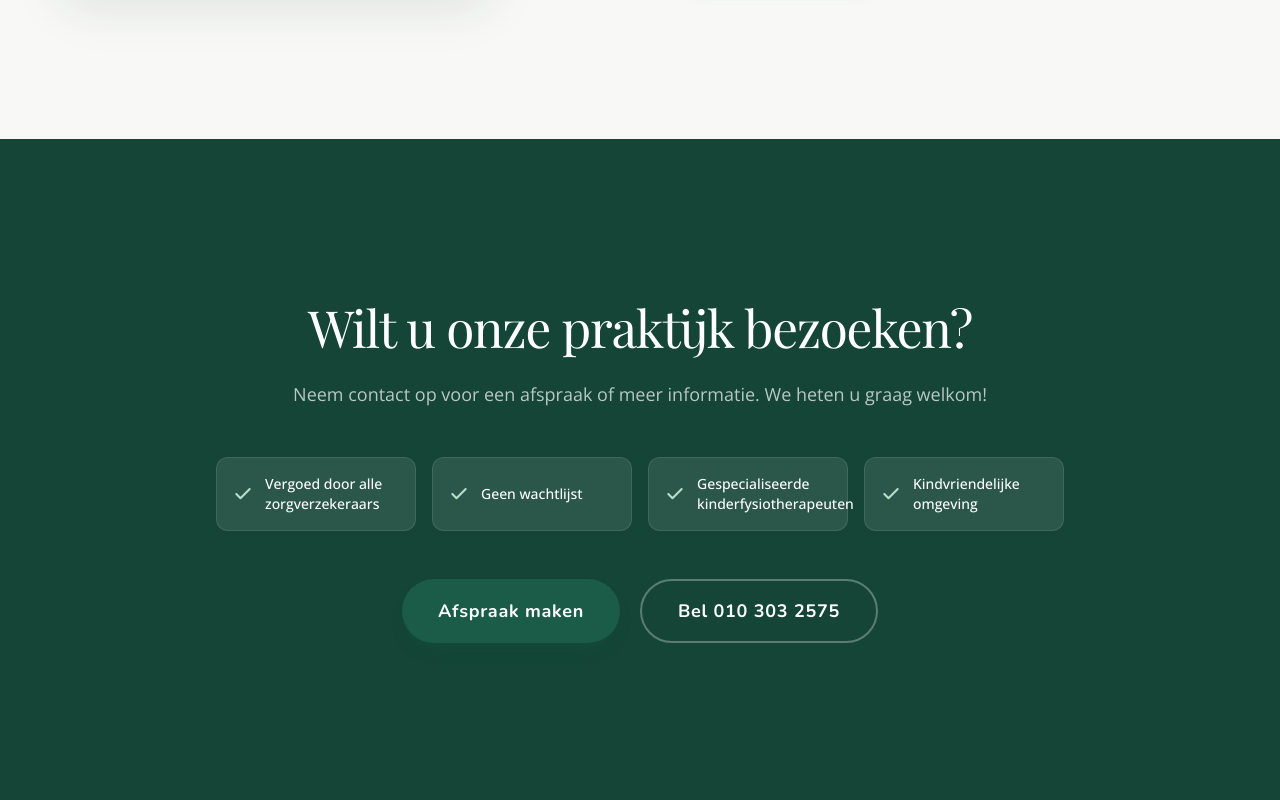
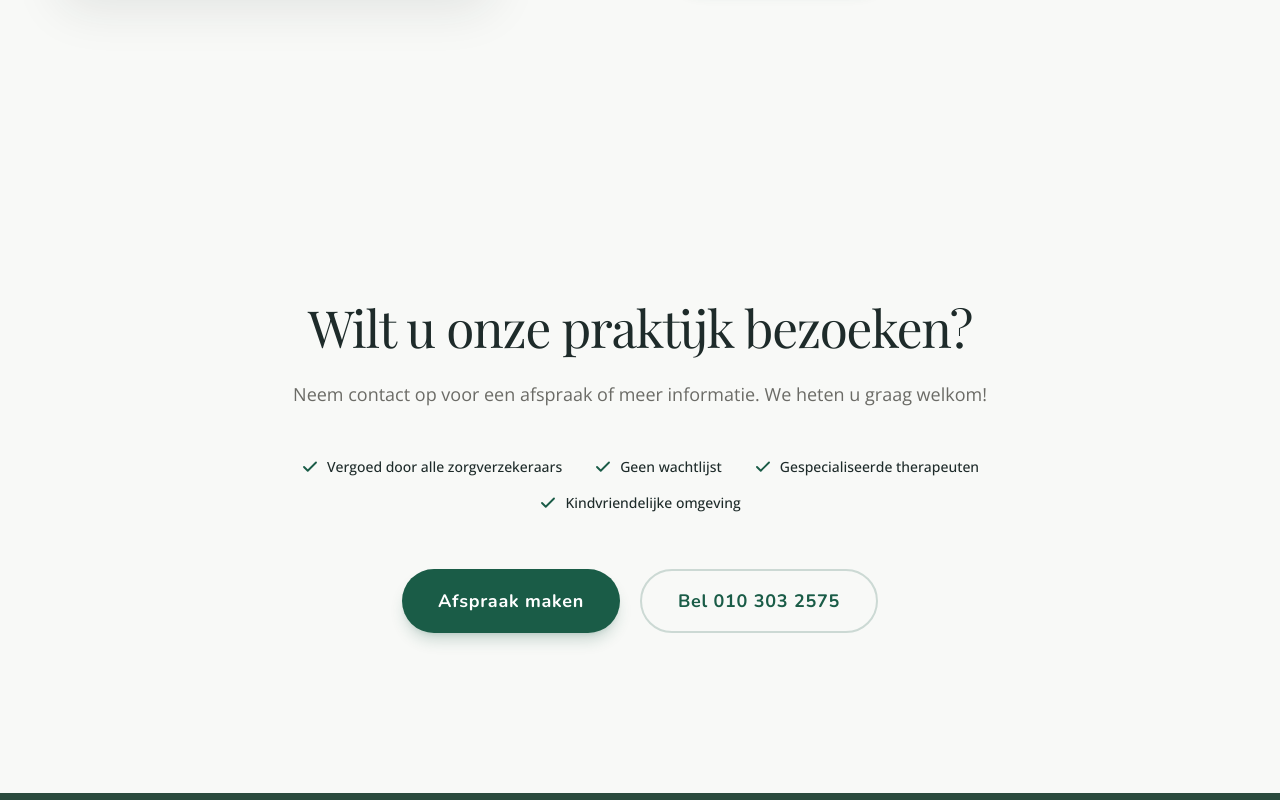
Before and after one commit to Maximustopdeals/kidsfysio-capelle-next-js, a Next.js app: page /over-ons in a window 1280 px wide. Shown: the part 4920-5720 px from the top of the page. Built offline with nearby package versions, Linux system fonts and the light colour scheme.

Commit message:
Change section background and text colors

```diff
--- a/src/app/over-ons/page.tsx
+++ b/src/app/over-ons/page.tsx
@@ -347,37 +347,39 @@ export default function OverOnsPage() {
       </section>
 
       {/* 7. Afsluitende CTA met badges */}
-      <section className="py-28 lg:py-40 bg-brand-dark">
+      <section className="py-28 lg:py-40 bg-cream">
         <div className="mx-auto max-w-4xl px-6 text-center">
           <FadeIn>
-            <h2 className="font-serif text-[clamp(2.25rem,4vw,3.5rem)] font-light tracking-[-0.025em] text-white leading-[1.1]">
+            <h2 className="font-serif text-[clamp(2.25rem,4vw,3.5rem)] font-light tracking-[-0.025em] text-charcoal leading-[1.1]">
               Wilt u onze praktijk bezoeken?
             </h2>
-            <p className="mt-6 text-white/70 leading-relaxed font-light text-lg mb-12">
+            <p className="mt-6 text-muted leading-relaxed font-light text-lg mb-12">
               Neem contact op voor een afspraak of meer informatie. We heten u graag welkom!
             </p>
 
-            <div className="grid grid-cols-1 sm:grid-cols-2 lg:grid-cols-4 gap-4 mb-12">
+            {/* High-End Badges (Plat en minimalistisch) */}
+            <div className="flex flex-wrap justify-center gap-x-8 gap-y-4 mb-14">
               {[
                 "Vergoed door alle zorgverzekeraars",
                 "Geen wachtlijst",
-                "Gespecialiseerde kinderfysiotherapeuten",
+                "Gespecialiseerde therapeuten",
                 "Kindvriendelijke omgeving"
               ].map((badge) => (
-                <div key={badge} className="flex items-center gap-3 bg-white/10 p-4 rounded-xl border border-white/10">
-                  <span className="text-brand-mint flex-shrink-0">
-                    <svg width="20" height="20" viewBox="0 0 24 24" fill="none" stroke="currentColor" strokeWidth="2.5" strokeLinecap="round" strokeLinejoin="round"><path d="M20 6L9 17l-5-5" /></svg>
+                <div key={badge} className="flex items-center gap-2">
+                  <span className="text-brand-primary flex-shrink-0">
+                    <svg width="18" height="18" viewBox="0 0 24 24" fill="none" stroke="currentColor" strokeWidth="2.5" strokeLinecap="round" strokeLinejoin="round"><path d="M20 6L9 17l-5-5" /></svg>
                   </span>
-                  <span className="text-sm font-medium text-white text-left">{badge}</span>
+                  <span className="text-sm font-medium text-charcoal">{badge}</span>
                 </div>
               ))}
             </div>
 
+            {/* Knoppen */}
             <div className="flex flex-wrap justify-center gap-5">
-              <Button href="/contact/" variant="primary" size="lg" className="bg-brand-mint text-brand-dark hover:bg-white">
+              <Button href="/contact/" variant="primary" size="lg">
                 Afspraak maken
               </Button>
-              <Button href="tel:0103032575" variant="outline" size="lg" className="border-white/30 text-white hover:bg-white hover:text-brand-dark">
+              <Button href="tel:0103032575" variant="outline" size="lg">
                 Bel 010 303 2575
               </Button>
             </div>
```
